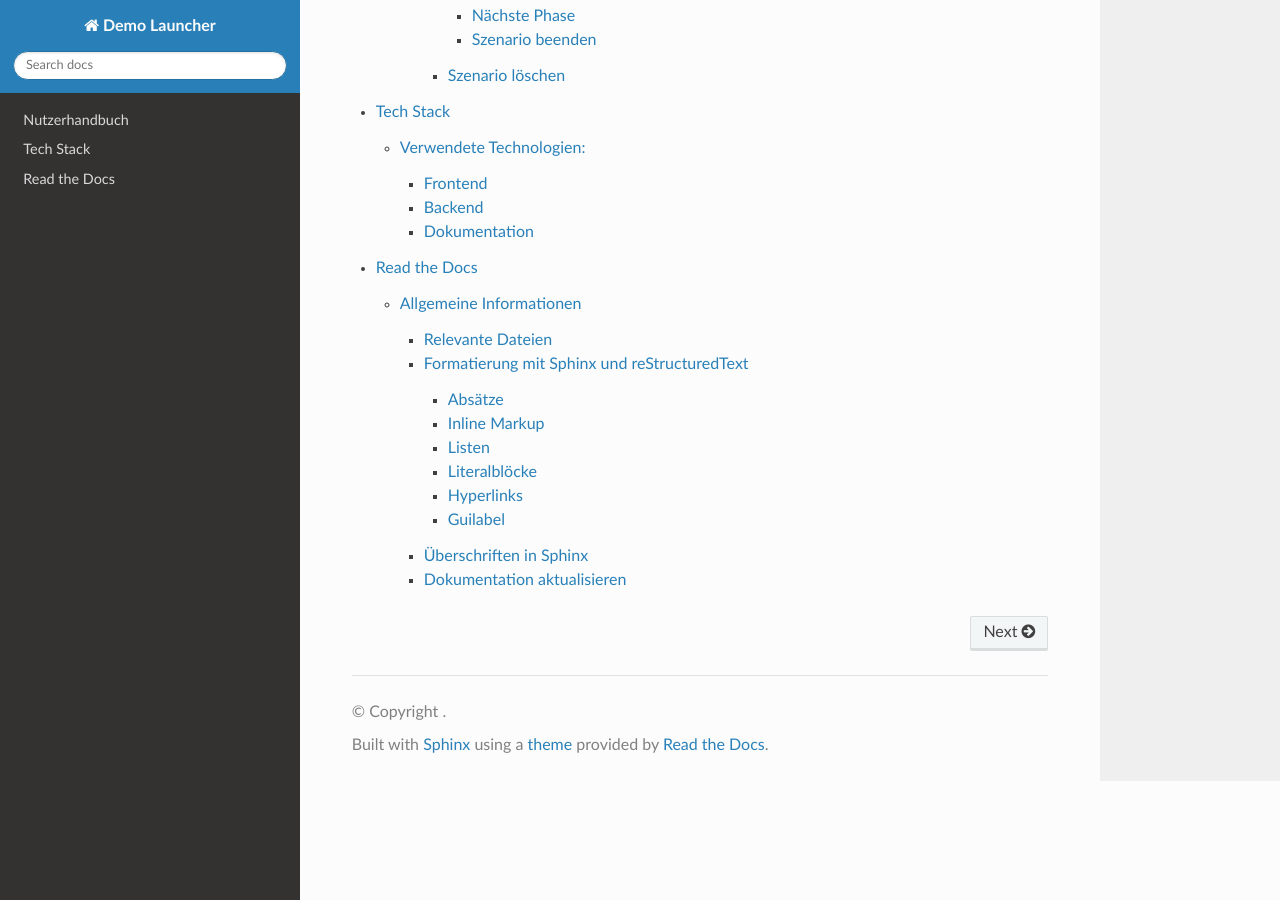
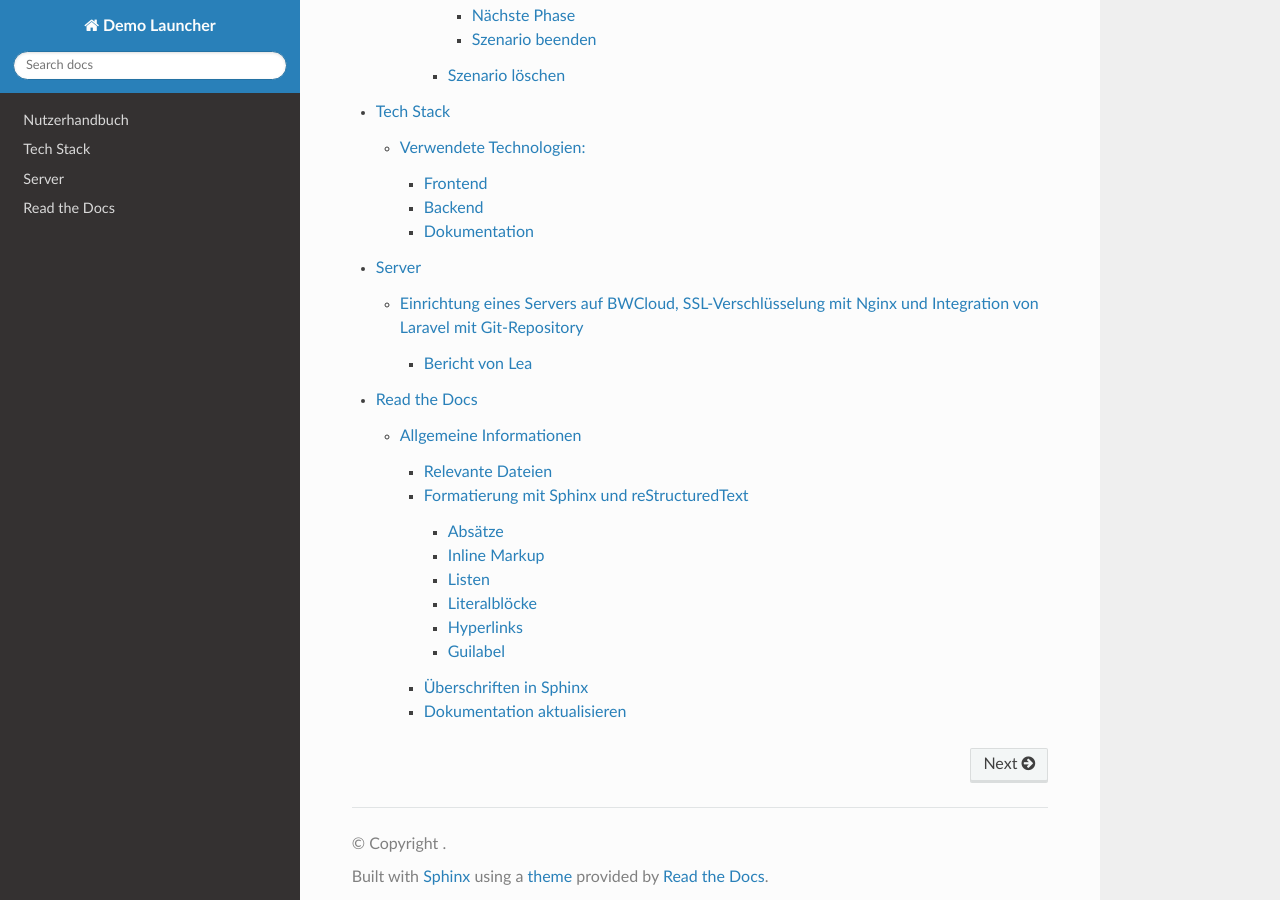
Before and after one commit to yazawa69/SWD-Gruppe-1-DemoLauncher, a Sphinx documentation site: the page built from docs/index.rst, in a window 1280 px wide and 900 px high, scrolled down 1273 px. Built offline with Sphinx 7.4.7 and the Read the Docs theme 2.0.0, drawn with Linux system fonts in a browser that asks for light colours; some of the changed lines change nothing that is shown.

Commit message:
added server docs

```diff
--- a/docs/index.rst
+++ b/docs/index.rst
@@ -30,4 +30,5 @@ Inhalt
 
    user_manual
    tech_stack
+   server
    rtd
--- /dev/null
+++ b/docs/server.rst
@@ -0,0 +1,26 @@
+==============
+Server
+==============
+
+##########################
+Einrichtung eines Servers auf BWCloud, SSL-Verschlüsselung mit Nginx und Integration von Laravel mit Git-Repository
+##########################
+
+Bericht von Lea
+================================
+
+Wir, ich und Vadim, haben uns im Rahmen unseres Projekts erfolgreich daran gemacht, einen Server auf BWCloud einzurichten. Unsere virtuelle Maschine (VM) basierte auf Ubuntu 20.04 als Betriebssystem. Um eine Verbindung zum Server herzustellen, haben wir PuTTYgen verwendet, um das Terminal zu öffnen.
+
+Nachdem die VM einsatzbereit war, haben wir Nginx als Webserver installiert. Nginx ist für seine Leistungsfähigkeit und Skalierbarkeit bekannt und erfüllte somit unsere Anforderungen optimal. Mit Nginx konnten wir unsere Website einfach und effizient hosten.
+
+Um unsere Website über eine Domain erreichbar zu machen, haben wir den DynDNS-Dienst genutzt, um einen Host zu erstellen. Dieser Dienst ermöglicht es uns, dynamische IP-Adressen mit einem Domainnamen zu verknüpfen. Dadurch wird unsere Website unter einer benutzerdefinierten Domain erreichbar.
+
+Sobald der Host eingerichtet war, haben wir uns der Verschlüsselung unserer Website gewidmet. Hierfür haben wir ein Zertifikat über Certbot installiert. Certbot ist ein beliebtes Open-Source-Tool, mit dem kostenlose SSL/TLS-Zertifikate von Let's Encrypt erhalten werden können. Diese Zertifikate gewährleisten eine sichere Kommunikation zwischen dem Server und den Besuchern der Website.
+
+Um das Zertifikat zu installieren und zu konfigurieren, mussten wir einige Änderungen in der Nginx-Konfigurationsdatei (nginx.conf) vornehmen. Dabei haben wir die erforderlichen Anpassungen für SSL/TLS vorgenommen, um eine verschlüsselte Verbindung zu gewährleisten. Dies umfasste das Hinzufügen der Zertifikatsdateien und die Konfiguration der SSL-Protokolle und -Chiffren.
+
+Nachdem alle Schritte abgeschlossen waren, konnten wir unsere Website über HTTPS aufrufen. Die SSL-Verschlüsselung gewährleistet die Sicherheit der übertragenen Daten und schützt die Privatsphäre der Besucher unserer Website.
+
+Zusätzlich zur Servereinrichtung haben wir auch Laravel, ein beliebtes PHP-Framework, auf unserem Server eingerichtet. Laravel ermöglicht es uns, unsere Website effizient zu entwickeln und zu verwalten. Wir haben auch eine Verbindung zu unserem Git-Repository hergestellt, um ein effektives Versionskontrollsystem zu nutzen. Diese Integration erlaubt es uns, Änderungen an unserem Code effizient zu verfolgen, zu verwalten und bereitzustellen.
+
+Der Server war nun betriebsbereit und unsere Website kann sicher über HTTPS aufgerufen werden. Mit Laravel und der Git-Integration sind wir in der Lage, unsere Website effizient zu entwickeln und unseren Codeversionierungsprozess zu optimieren.
```
